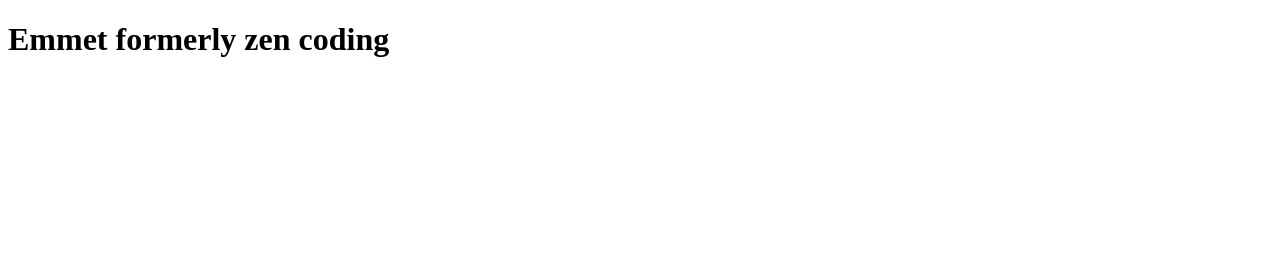
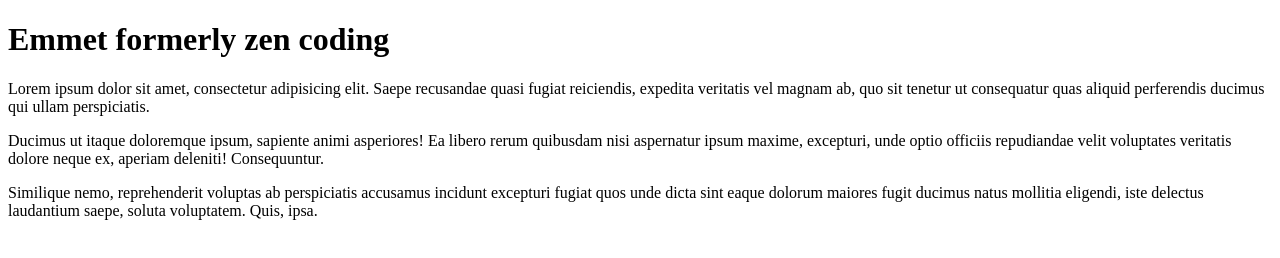
Before and after one commit to karu2332/emmet, a plain HTML site: page index.html in a window 1280 px wide. Drawn offline with Linux system fonts and the light colour scheme.

Commit message:
add h2 and 3 paragraphs using emmet

```diff
--- a/index.html
+++ b/index.html
@@ -10,5 +10,15 @@
   <header>
     <h1>Emmet formerly zen coding</h1>
   </header>
+
+  <main>
+    <h2></h2>
+    <p>Lorem ipsum dolor sit amet, consectetur adipisicing elit. Saepe recusandae quasi fugiat reiciendis, expedita veritatis vel magnam ab, quo sit tenetur ut consequatur quas aliquid perferendis ducimus qui ullam perspiciatis.</p>
+    <p>Ducimus ut itaque doloremque ipsum, sapiente animi asperiores! Ea libero rerum quibusdam nisi aspernatur ipsum maxime, excepturi, unde optio officiis repudiandae velit voluptates veritatis dolore neque ex, aperiam deleniti! Consequuntur.</p>
+    <p>Similique nemo, reprehenderit voluptas ab perspiciatis accusamus incidunt excepturi fugiat quos unde dicta sint eaque dolorum maiores fugit ducimus natus mollitia eligendi, iste delectus laudantium saepe, soluta voluptatem. Quis, ipsa.</p>
+  </main>
+
+
+
 </body>
 </html>
```
